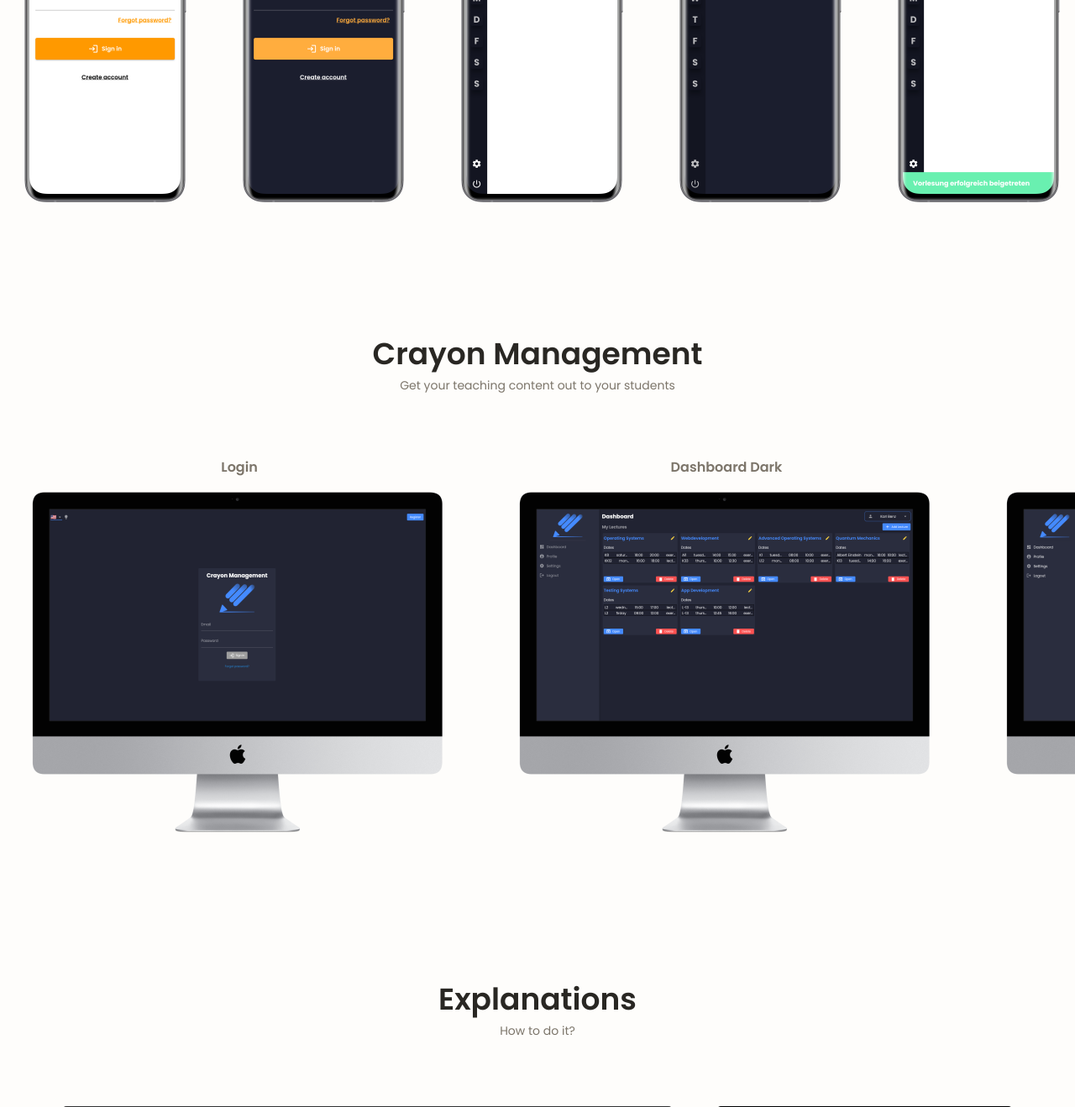
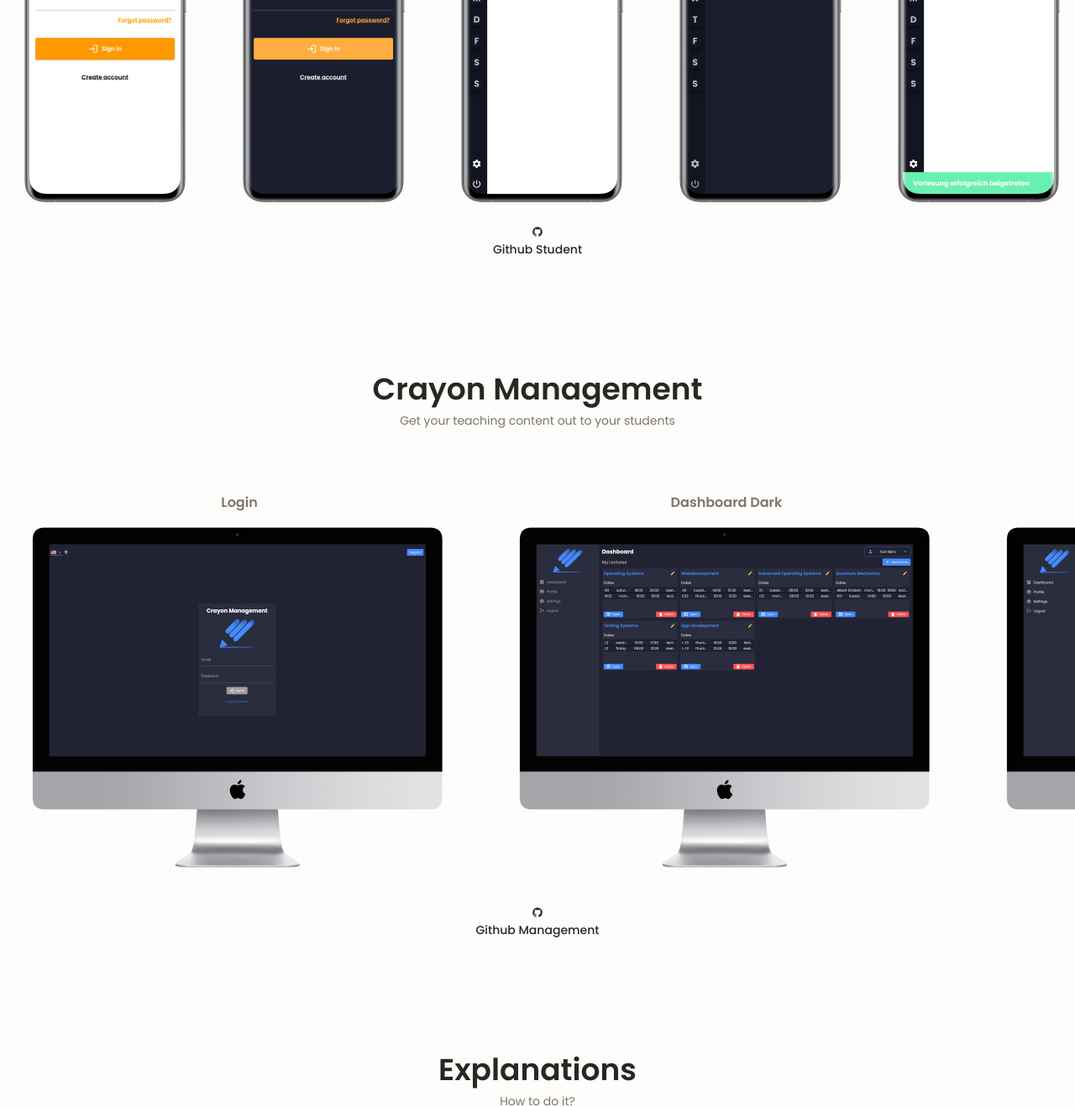
Before and after one commit to SchroederLionel/crayon, a plain HTML site: page index.html in a window 1280 px wide. Shown: the part 1513-2832 px from the top of the page at 84% size. Drawn offline with nearby package versions, Linux system fonts and the light colour scheme; grey boxes are pictures that could not be loaded.

Commit message:
Adding GitHub links to the project

```diff
--- a/index.html
+++ b/index.html
@@ -180,6 +180,14 @@
             </li>
           </ul>
         </div>
+
+        <a
+          target="_blank"
+          href="https://github.com/SchroederLionel/MasterArbeit_student_app"
+          class="nav__link"
+        >
+          <i class="uil uil-github"></i> Github Student
+        </a>
       </section>
 
       <section class="managment section" id="management">
@@ -257,6 +265,13 @@
             </li>
           </ul>
         </div>
+        <a
+          target="_blank"
+          href="https://github.com/SchroederLionel/Crayon_Management"
+          class="nav__link"
+        >
+          <i class="uil uil-github"></i> Github Management
+        </a>
       </section>
 
       <section class="explanation section" id="explanation">
```
